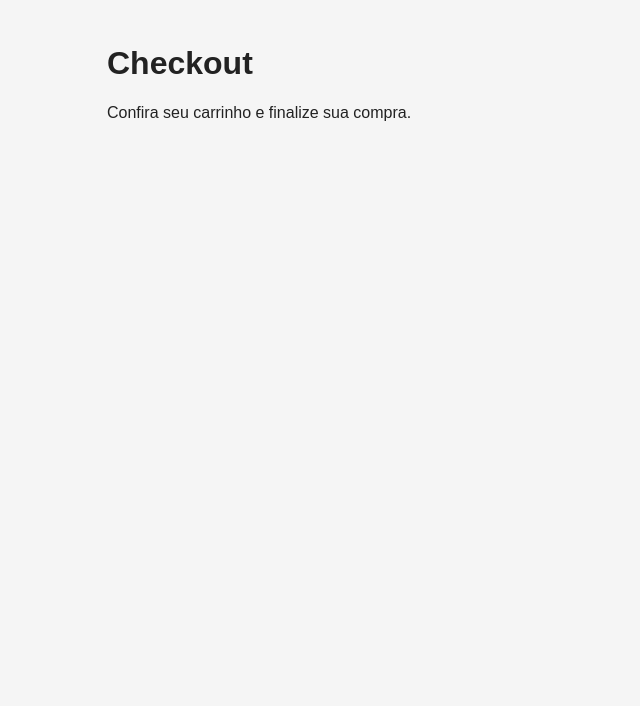
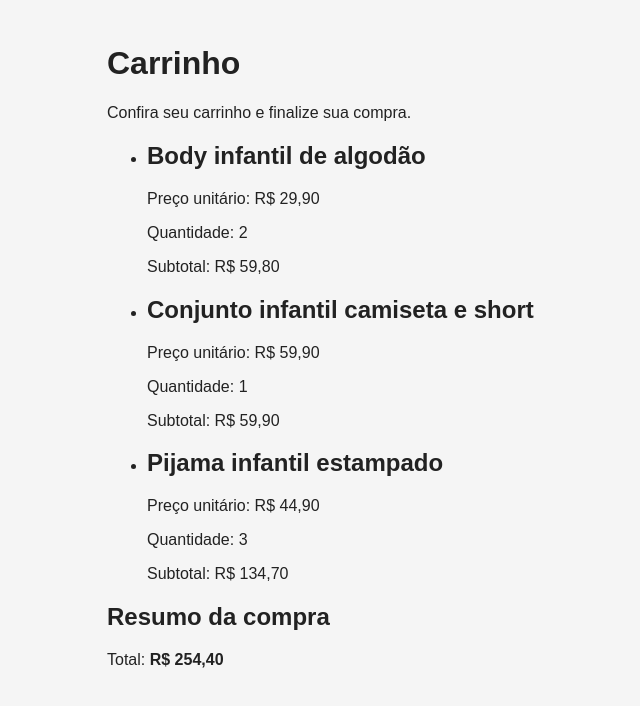
Before and after one commit to thaysifreccia/checkout-react, a React (Vite) app: page / in a window 1280 px wide. Shown: the top 706 px of the page, without its empty margins (77-717 px from the left). Built offline with nearby package versions, Linux system fonts and the light colour scheme.

Commit message:
Implementa carrinho com componentes, listando produtos e resumo da compra

```diff
--- a/src/App.jsx
+++ b/src/App.jsx
@@ -1,12 +1,9 @@
 import './App.css'
-
+import Carrinho from './pages/Carrinho.jsx'
 function App() {
 
   return (
-      <main>
-        <h1>Checkout</h1>
-        <p>Confira seu carrinho e finalize sua compra.</p>
-      </main>
+      <Carrinho />
   )
 }
 
--- /dev/null
+++ b/src/components/ItemCarrinho.jsx
@@ -0,0 +1,16 @@
+import { formatarMoeda } from "../utils/formatarMoeda.js"
+
+function ItemCarrinho({ produto }) {
+    const subtotal = produto.precoUnitario * produto.quantidade
+
+    return (
+        <li>
+            <h2>{produto.nome}</h2>
+            <p>Preço unitário: {formatarMoeda(produto.precoUnitario)}</p>
+            <p>Quantidade: {produto.quantidade}</p>
+            <p>Subtotal: {formatarMoeda(subtotal)}</p>
+        </li>
+    )
+}
+
+export default ItemCarrinho
--- /dev/null
+++ b/src/components/ResumoCompra.jsx
@@ -0,0 +1,12 @@
+import { formatarMoeda } from "../utils/formatarMoeda.js"
+
+function ResumoCompra({ total }) {
+     return (
+        <section>
+            <h2>Resumo da compra</h2>
+            <p>Total: <strong>{formatarMoeda(total)}</strong></p>
+        </section>
+     )
+}
+
+export default ResumoCompra
--- /dev/null
+++ b/src/pages/Carrinho.jsx
@@ -0,0 +1,23 @@
+import ItemCarrinho from "../components/ItemCarrinho.jsx";
+import ResumoCompra from "../components/ResumoCompra.jsx";
+import { produtos } from "../data/produtos.js";
+
+function Carrinho() {
+    const total = produtos.reduce((acumulador, produto) => {
+        return acumulador + (produto.precoUnitario * produto.quantidade)
+    }, 0)
+  return (
+    <main>
+      <h1>Carrinho</h1>
+      <p>Confira seu carrinho e finalize sua compra.</p>
+      <ul>
+        {produtos.map((produto) => {
+            return <ItemCarrinho key={produto.id} produto={produto} />
+        })}
+      </ul>
+      <ResumoCompra total={total} />
+    </main>
+  )
+}
+
+export default Carrinho
--- /dev/null
+++ b/src/utils/formatarMoeda.js
@@ -0,0 +1,7 @@
+
+export function formatarMoeda(valor) {
+    return valor.toLocaleString('pt-BR', {
+        style: 'currency',
+        currency: 'BRL'
+    })
+}
```
